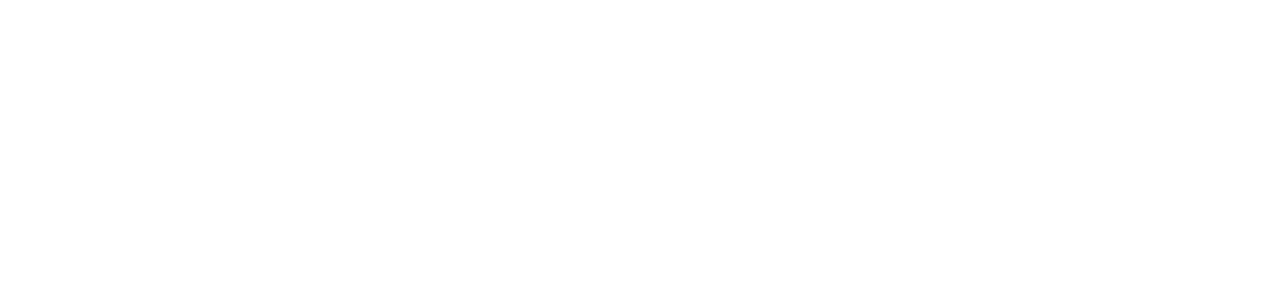
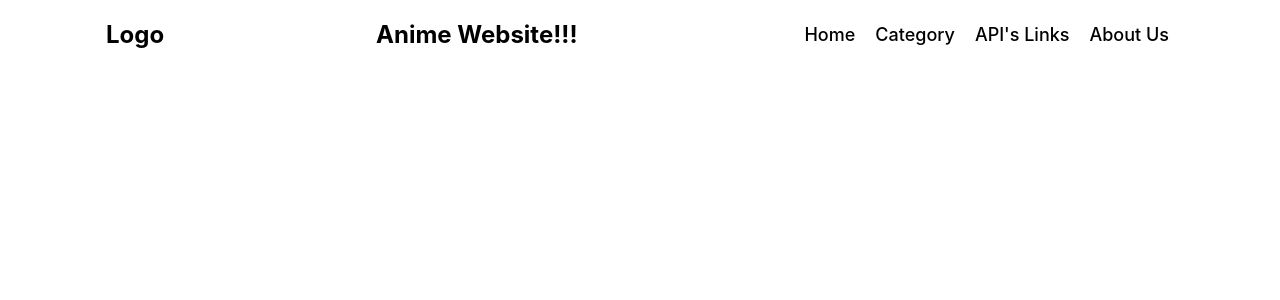
Before and after one commit to MUHAMMADSabbirHossain/lucky-one, a React (Create React App) app: page / in a window 1280 px wide. Shown: the top 300 px of the page. Built offline with nearby package versions, Linux system fonts and the light colour scheme.

Commit message:
nav section added and styled.

```diff
--- a/src/Components/Header/Header.css
+++ b/src/Components/Header/Header.css
@@ -0,0 +1,19 @@
+nav {
+    display: flex;
+    justify-content: space-around;
+    align-items: center;
+}
+
+#nav-menu a {
+    text-decoration: none;
+    color: black;
+    font-size: large;
+    font-weight: 500;
+    padding: 5px;
+    margin-left: 10px;
+}
+
+#nav-menu a:hover {
+    color: gold;
+
+}
--- a/src/Components/Header/Header.js
+++ b/src/Components/Header/Header.js
@@ -4,6 +4,16 @@
 const Header = () => {
     return (
         <div>
+            <nav>
+                <div><h2>Logo</h2></div>
+                <h1>Anime Website!!!</h1>
+                <div id='nav-menu'>
+                    <a href="">Home</a>
+                    <a href="">Category</a>
+                    <a href="">API's Links</a>
+                    <a href="">About Us</a>
+                </div>
+            </nav>
         </div>
     );
 };
```
